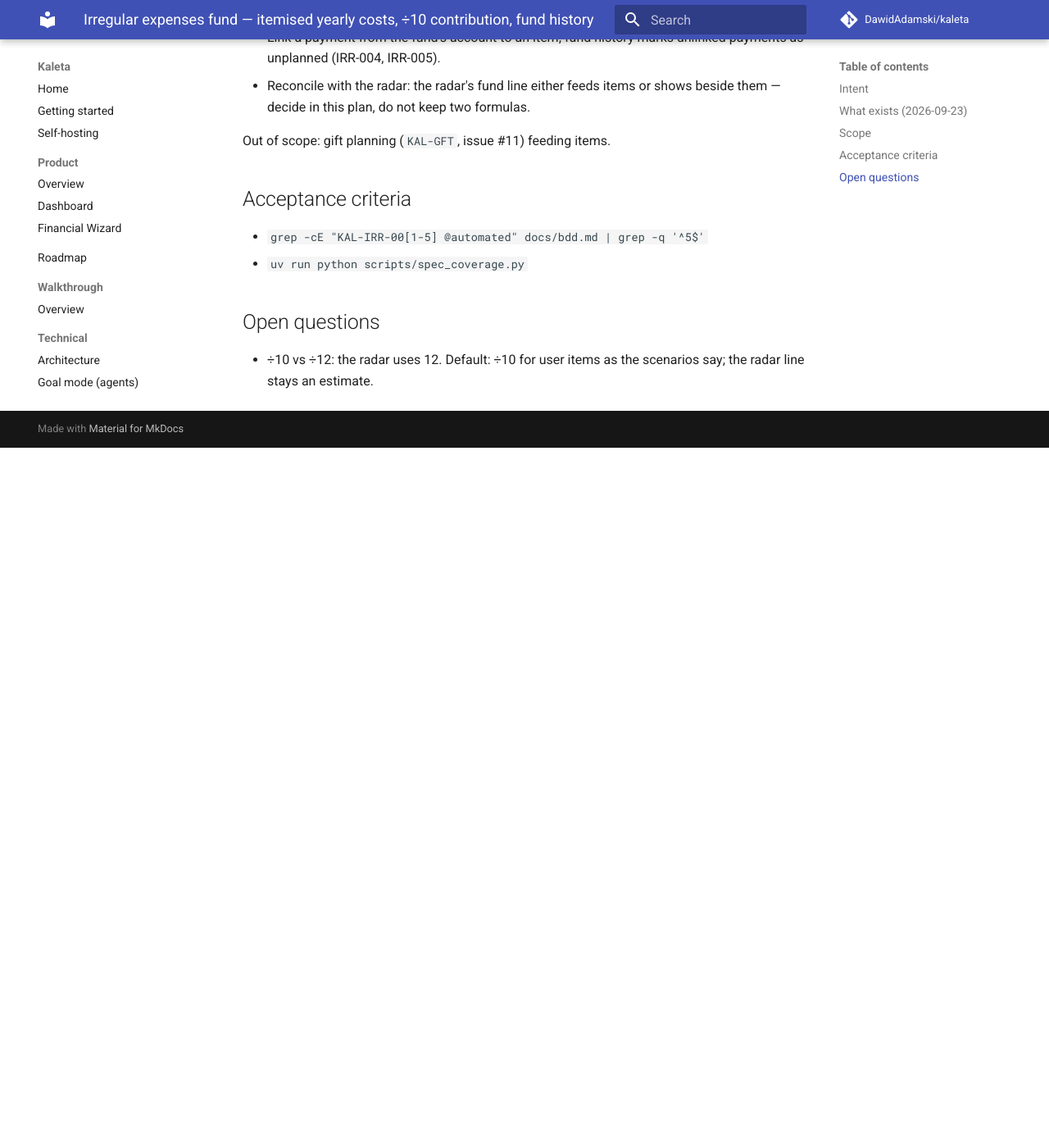
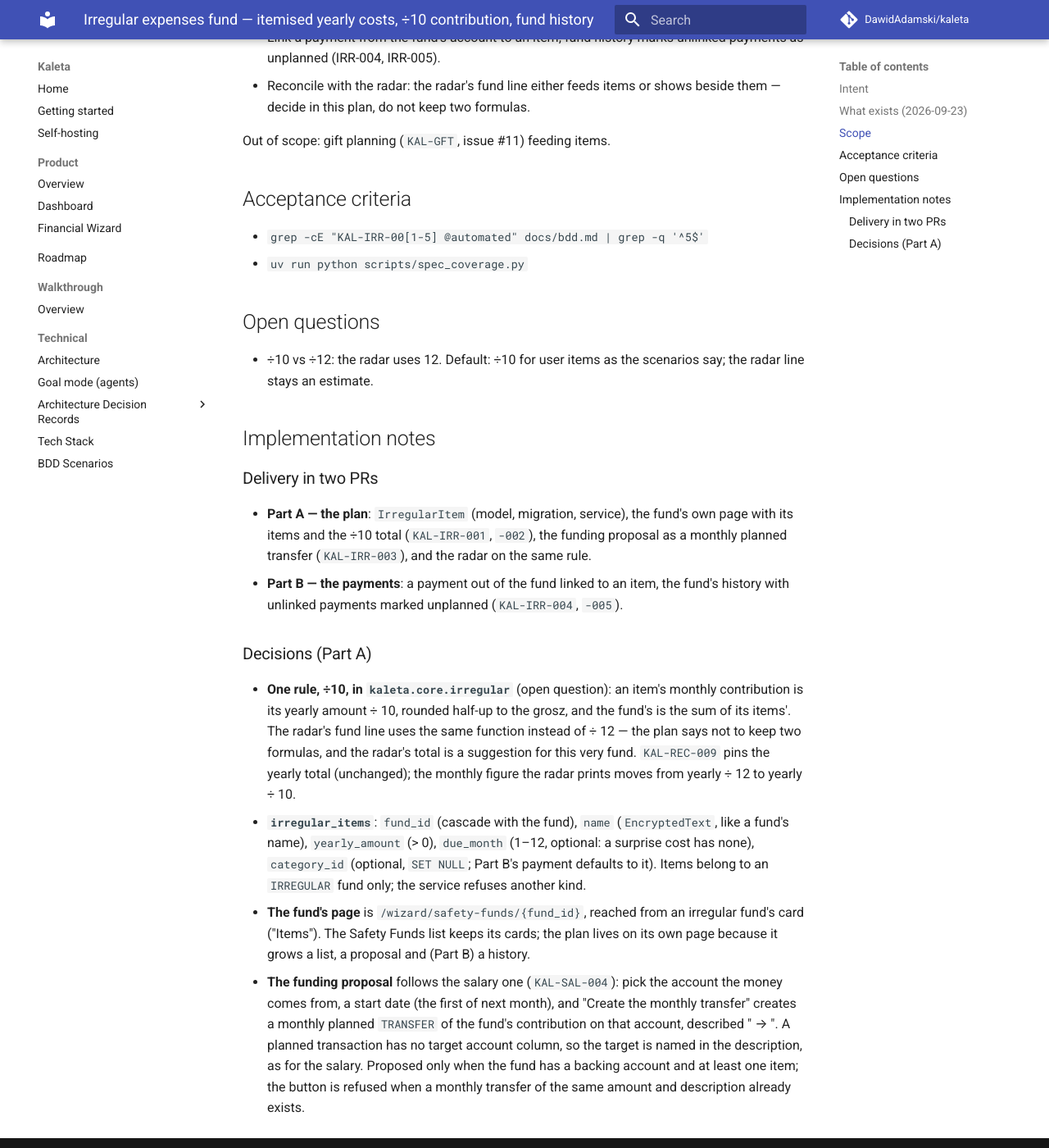
Before and after one commit to DawidAdamski/kaleta, an MkDocs documentation site: the page built from docs/plans/funds-irregular-items.md, in a window 1280 px wide and 1400 px high, scrolled down 962 px. Shown: the whole window at 82% size. Built offline with MkDocs 1.6.1 and Material for MkDocs 9.7.7, drawn with Linux system fonts in a browser that asks for light colours; comment, search, counter and statistics services are not loaded; before the commit the page ends 1508 px from its top, so only the background shows below that.

Commit message:
docs(plans): irregular fund — delivery and Part A decisions
Co-Authored-By: Claude Opus 5.5 <noreply@anthropic.com>

```diff
--- a/docs/plans/funds-irregular-items.md
+++ b/docs/plans/funds-irregular-items.md
@@ -3,7 +3,7 @@ plan_id: funds-irregular-items
 title: Irregular expenses fund — itemised yearly costs, ÷10 contribution, fund history
 area: budgets
 effort: large
-status: draft
+status: in-progress
 roadmap_ref: ../roadmap.md#budgets
 ---
 
@@ -57,3 +57,36 @@ Out of scope: gift planning (`KAL-GFT`, issue #11) feeding items.
 
 - ÷10 vs ÷12: the radar uses 12. Default: ÷10 for user items as the
   scenarios say; the radar line stays an estimate.
+
+## Implementation notes
+
+### Delivery in two PRs
+
+- **Part A — the plan**: `IrregularItem` (model, migration, service), the fund's own page
+  with its items and the ÷10 total (`KAL-IRR-001`, `-002`), the funding proposal as a
+  monthly planned transfer (`KAL-IRR-003`), and the radar on the same rule.
+- **Part B — the payments**: a payment out of the fund linked to an item, the fund's
+  history with unlinked payments marked unplanned (`KAL-IRR-004`, `-005`).
+
+### Decisions (Part A)
+
+- **One rule, ÷10, in `kaleta.core.irregular`** (open question): an item's monthly
+  contribution is its yearly amount ÷ 10, rounded half-up to the grosz, and the fund's is
+  the sum of its items'. The radar's fund line uses the same function instead of ÷ 12 —
+  the plan says not to keep two formulas, and the radar's total is a suggestion for this
+  very fund. `KAL-REC-009` pins the yearly total (unchanged); the monthly figure the radar
+  prints moves from yearly ÷ 12 to yearly ÷ 10.
+- **`irregular_items`**: `fund_id` (cascade with the fund), `name` (`EncryptedText`, like a
+  fund's name), `yearly_amount` (> 0), `due_month` (1–12, optional: a surprise cost has
+  none), `category_id` (optional, `SET NULL`; Part B's payment defaults to it). Items
+  belong to an `IRREGULAR` fund only; the service refuses another kind.
+- **The fund's page** is `/wizard/safety-funds/{fund_id}`, reached from an irregular
+  fund's card ("Items"). The Safety Funds list keeps its cards; the plan lives on its own
+  page because it grows a list, a proposal and (Part B) a history.
+- **The funding proposal** follows the salary one (`KAL-SAL-004`): pick the account the
+  money comes from, a start date (the first of next month), and "Create the monthly
+  transfer" creates a monthly planned `TRANSFER` of the fund's contribution on that
+  account, described "<source> → <fund account>". A planned transaction has no target
+  account column, so the target is named in the description, as for the salary. Proposed
+  only when the fund has a backing account and at least one item; the button is refused
+  when a monthly transfer of the same amount and description already exists.
```
